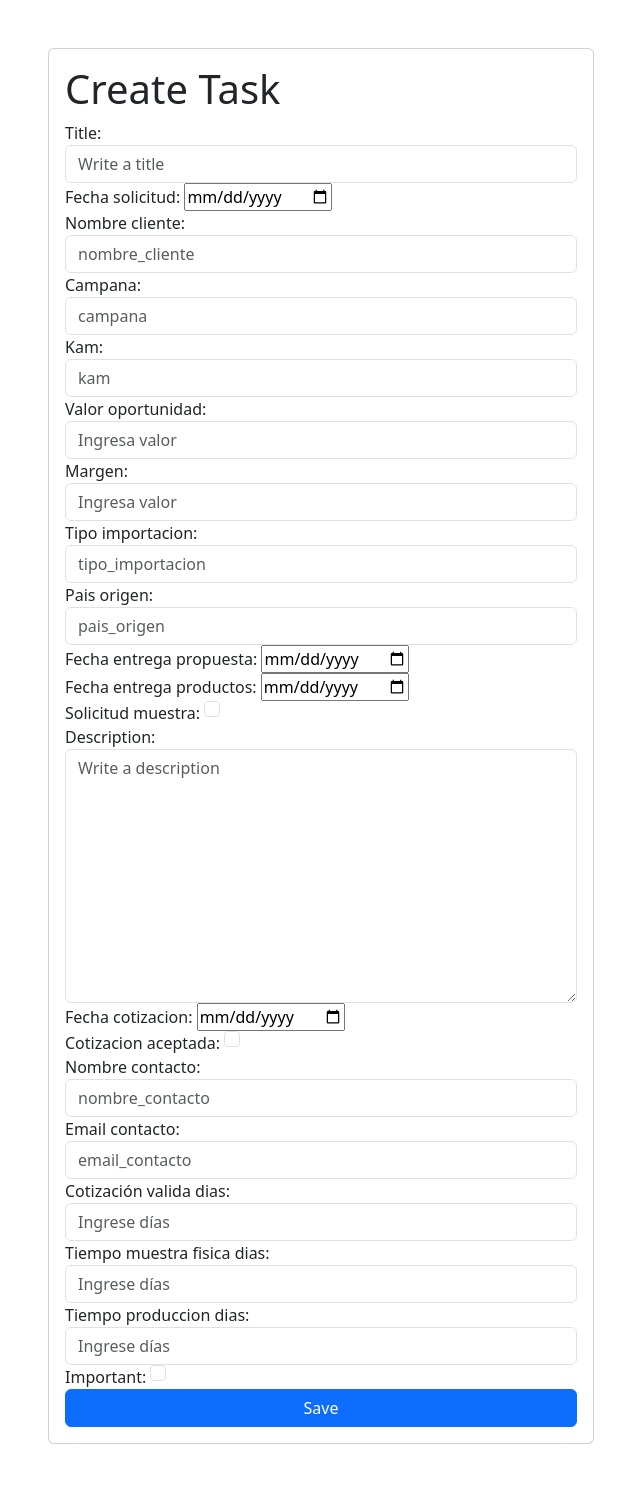
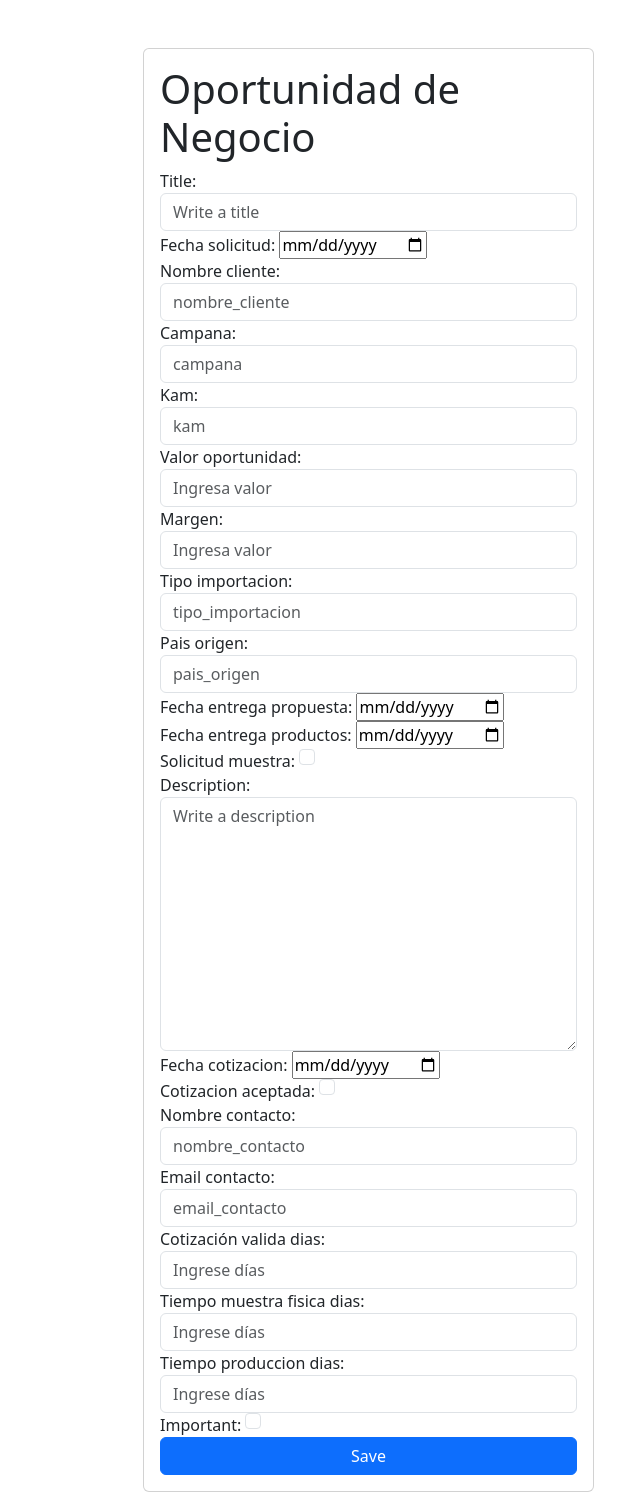
Before and after one commit to molivadatascience/django-auth-crud, a Django app: page /tasks/create/ in a window 1280 px wide. Shown: the part 56-1548 px from the top of the page, without its empty margins (319-959 px from the left). Before the commit the page ends 1500 px from the top, so only its background shows below. Run offline with Django 5.2, Linux system fonts and the light colour scheme; the visitor is signed in with stand-in values (Sample User, id 1).

Commit message:
actualizando_formularios_9

```diff
--- a/tasks/templates/create_task.html
+++ b/tasks/templates/create_task.html
@@ -4,9 +4,9 @@
 
 <main class="container">
     <div class="row">
-        <div class="col-md-6 offset-md-3 mt-5">
+        <div class="col-md-5 offset-md-4 mt-5">
             <form action="/tasks/create/" method="POST" class="card card-body">
-                <h1>Create Task</h1>
+                <h1>Oportunidad de Negocio</h1>
                 {{error}}
                 {% csrf_token %}
 
--- a/tasks/templates/signup.html
+++ b/tasks/templates/signup.html
@@ -16,6 +16,7 @@
                     <label for="username">Username:</label>
                     <input type="text" name="username" id="username"
                     class="form-control" placeholder="Write your username"
+                    />
                 </div>
                 <div class="mb-3">
                     <label for="password1">Password:</label>
```
